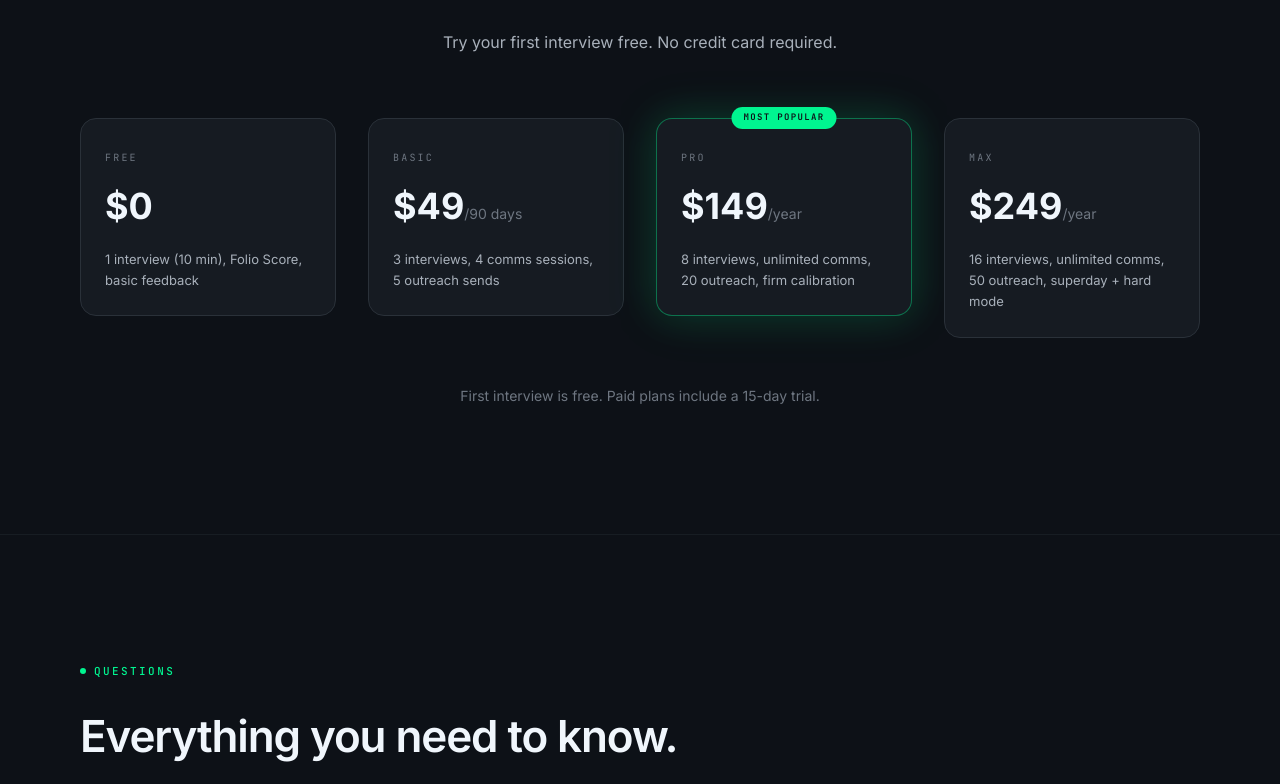
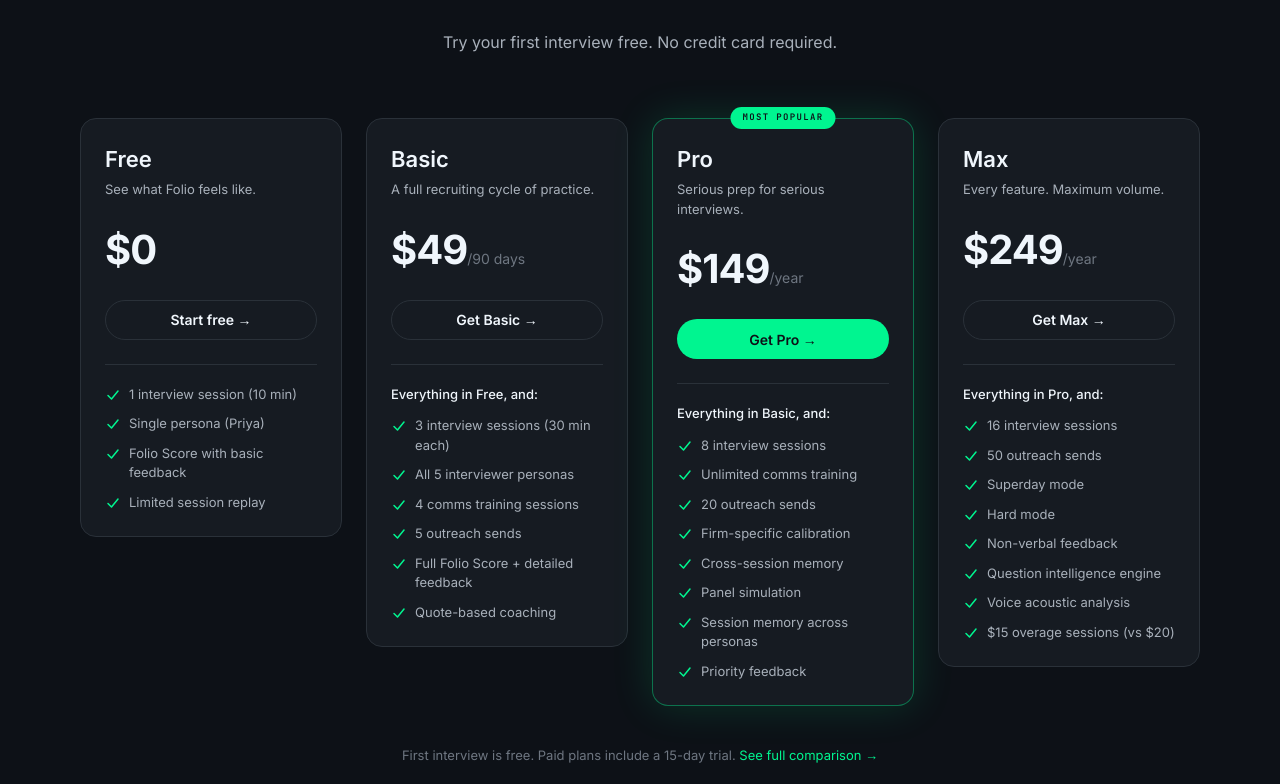
Before and after one commit to ryankaplan620-dotcom/ai-interview-test-mock-v.1, a Next.js app: page / in a window 1280 px wide. Shown: the part 7296-8080 px from the top of the page. Built offline with nearby package versions, Linux system fonts and the light colour scheme; no server answers.

Commit message:
Pricing section: ChatGPT-style layout with tier name, tagline, price, CTA button, feature checklist with 'Everything in X, and:' pattern

```diff
--- a/components/landing/PricingPreview.tsx
+++ b/components/landing/PricingPreview.tsx
@@ -1,33 +1,80 @@
+import Link from "next/link";
 import { ScrollReveal } from "./ScrollReveal";
 
 const tiers = [
   {
-    name: "FREE",
+    name: "Free",
+    tagline: "See what Folio feels like.",
     price: "$0",
     period: "",
-    features: "1 interview (10 min), Folio Score, basic feedback",
+    cta: "Start free",
+    ctaStyle: "border border-ink-border bg-ink-surface text-text-primary hover:border-accent/40",
     highlighted: false,
+    preamble: null,
+    features: [
+      "1 interview session (10 min)",
+      "Single persona (Priya)",
+      "Folio Score with basic feedback",
+      "Limited session replay",
+    ],
   },
   {
-    name: "BASIC",
+    name: "Basic",
+    tagline: "A full recruiting cycle of practice.",
     price: "$49",
     period: "/90 days",
-    features: "3 interviews, 4 comms sessions, 5 outreach sends",
+    cta: "Get Basic",
+    ctaStyle: "border border-ink-border bg-ink-surface text-text-primary hover:border-accent/40",
     highlighted: false,
+    preamble: "Everything in Free, and:",
+    features: [
+      "3 interview sessions (30 min each)",
+      "All 5 interviewer personas",
+      "4 comms training sessions",
+      "5 outreach sends",
+      "Full Folio Score + detailed feedback",
+      "Quote-based coaching",
+    ],
   },
   {
-    name: "PRO",
+    name: "Pro",
+    tagline: "Serious prep for serious interviews.",
     price: "$149",
     period: "/year",
-    features: "8 interviews, unlimited comms, 20 outreach, firm calibration",
+    cta: "Get Pro",
+    ctaStyle: "bg-accent text-ink hover:brightness-110",
     highlighted: true,
+    preamble: "Everything in Basic, and:",
+    features: [
+      "8 interview sessions",
+      "Unlimited comms training",
+      "20 outreach sends",
+      "Firm-specific calibration",
+      "Cross-session memory",
+      "Panel simulation",
+      "Session memory across personas",
+      "Priority feedback",
+    ],
   },
   {
-    name: "MAX",
+    name: "Max",
+    tagline: "Every feature. Maximum volume.",
     price: "$249",
     period: "/year",
-    features: "16 interviews, unlimited comms, 50 outreach, superday + hard mode",
+    cta: "Get Max",
+    ctaStyle: "border border-ink-border bg-ink-surface text-text-primary hover:border-accent/40",
     highlighted: false,
+    preamble: "Everything in Pro, and:",
+    features: [
+      "16 interview sessions",
+      "50 outreach sends",
+      "Superday mode",
+      "Hard mode",
+      "Non-verbal feedback",
+      "Question intelligence engine",
+      "Voice acoustic analysis",
+      "$15 overage sessions (vs $20)",
+    ],
   },
 ];
 
@@ -52,47 +99,77 @@ export function PricingPreview() {
           </div>
         </ScrollReveal>
 
-        <div className="mt-16 grid gap-8 grid-cols-1 sm:grid-cols-2 md:grid-cols-4">
+        <div className="mt-16 grid gap-6 grid-cols-1 sm:grid-cols-2 lg:grid-cols-4">
           {tiers.map((tier, i) => (
             <ScrollReveal key={tier.name} delay={i * 100}>
               <div
-                className={`relative rounded-2xl border bg-ink-surface p-6 transition-all duration-300 ease-out hover:-translate-y-[2px] ${
+                className={`relative flex flex-col rounded-2xl border p-6 ${
                   tier.highlighted
-                    ? "border-accent/40 shadow-accent-glow order-first md:order-none"
-                    : "border-ink-border hover:border-accent/30 hover:shadow-accent-glow"
+                    ? "border-accent/40 bg-ink-surface shadow-accent-glow order-first sm:order-none"
+                    : "border-ink-border bg-ink-surface"
                 }`}
               >
                 {tier.highlighted && (
-                  <>
-                    <div
-                      className="pointer-events-none absolute -inset-2 -z-10 rounded-3xl bg-accent/5 blur-xl"
-                      aria-hidden
-                    />
-                    <span className="absolute -top-3 left-1/2 -translate-x-1/2 rounded-full bg-accent px-3 py-1 font-mono text-[9px] font-semibold tracking-[0.15em] text-ink">
-                      MOST POPULAR
-                    </span>
-                  </>
+                  <span className="absolute -top-3 left-1/2 -translate-x-1/2 rounded-full bg-accent px-3 py-1 font-mono text-[9px] font-semibold tracking-[0.15em] text-ink">
+                    MOST POPULAR
+                  </span>
                 )}
-                <span className="font-mono text-[10px] tracking-label text-text-tertiary">
+
+                {/* Tier name + tagline */}
+                <h3 className="font-display text-[22px] font-semibold text-text-primary">
                   {tier.name}
-                </span>
-                <p className="mt-3 font-display text-[36px] font-bold text-text-primary">
-                  {tier.price}
+                </h3>
+                <p className="mt-1 font-sans text-[13px] text-text-secondary">
+                  {tier.tagline}
+                </p>
+
+                {/* Price */}
+                <div className="mt-5">
+                  <span className="font-display text-[40px] font-bold tracking-tight text-text-primary">
+                    {tier.price}
+                  </span>
                   {tier.period && (
-                    <span className="font-sans text-[14px] font-normal text-text-tertiary">{tier.period}</span>
+                    <span className="font-sans text-[14px] text-text-tertiary">{tier.period}</span>
                   )}
-                </p>
-                <p className="mt-4 font-sans text-[13px] leading-relaxed text-text-secondary">
-                  {tier.features}
-                </p>
+                </div>
+
+                {/* CTA */}
+                <Link
+                  href="/signup"
+                  className={`mt-5 flex h-10 items-center justify-center rounded-full font-sans text-[14px] font-semibold transition-all duration-200 ${tier.ctaStyle}`}
+                >
+                  {tier.cta} →
+                </Link>
+
+                {/* Feature list */}
+                <div className="mt-6 border-t border-ink-border pt-5">
+                  {tier.preamble && (
+                    <p className="mb-3 font-sans text-[13px] font-medium text-text-primary">
+                      {tier.preamble}
+                    </p>
+                  )}
+                  <ul className="flex flex-col gap-2.5">
+                    {tier.features.map((f) => (
+                      <li key={f} className="flex items-start gap-2 font-sans text-[13px] text-text-secondary">
+                        <svg width="16" height="16" viewBox="0 0 16 16" fill="none" className="mt-0.5 shrink-0">
+                          <path d="M3 8.5L6.5 12L13 4" stroke="#00F590" strokeWidth="1.5" strokeLinecap="round" strokeLinejoin="round" />
+                        </svg>
+                        {f}
+                      </li>
+                    ))}
+                  </ul>
+                </div>
               </div>
             </ScrollReveal>
           ))}
         </div>
 
         <ScrollReveal>
-          <p className="mt-12 text-center font-sans text-sm text-text-tertiary">
-            First interview is free. Paid plans include a 15-day trial.
+          <p className="mt-10 text-center font-sans text-[13px] text-text-tertiary">
+            First interview is free. Paid plans include a 15-day trial.{" "}
+            <Link href="/pricing" className="text-accent transition-opacity hover:opacity-80">
+              See full comparison →
+            </Link>
           </p>
         </ScrollReveal>
       </div>
```
